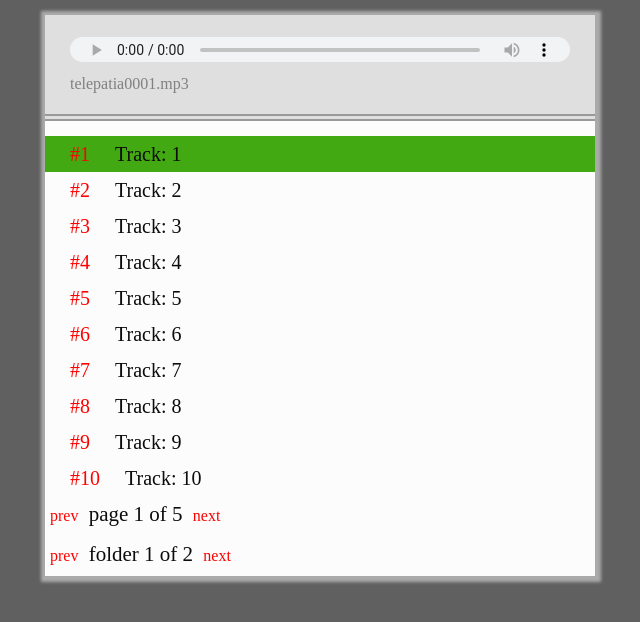
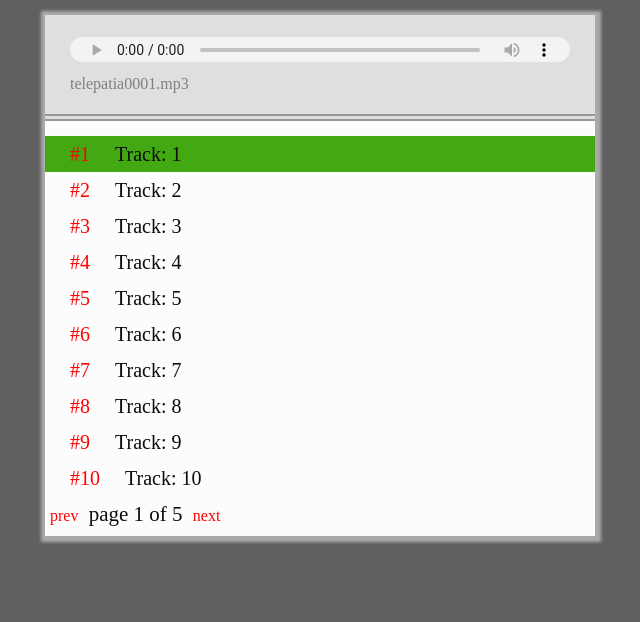
Before and after one commit to IvanShavliuga/vuemp3player, a Vue app: page /#/ in a window 1280 px wide. Shown: the top 622 px of the page, without its empty margins (320-960 px from the left). Built offline with nearby package versions, Linux system fonts and the light colour scheme.

Commit message:
delete component 'folder'

```diff
--- a/src/views/Home.vue
+++ b/src/views/Home.vue
@@ -17,11 +17,6 @@
         :maxvalue="5"
         @update="updtpage"
       />
-      <comfolder
-        :folder="folder"
-        :maxvalue="2"
-        @update="updtfolder"
-      />
     </div>
   </div>
 </template>
@@ -30,13 +25,12 @@
 import complayer from '@/components/complayer.vue'
 import comtrack from '@/components/comtrack.vue'
 import compagination from '@/components/compagination.vue'
-import comfolder from '@/components/comfolder.vue'
+
 export default {
   components: {
     complayer,
     comtrack,
-    compagination,
-    comfolder
+    compagination
   },
   data () {
     return {
```
